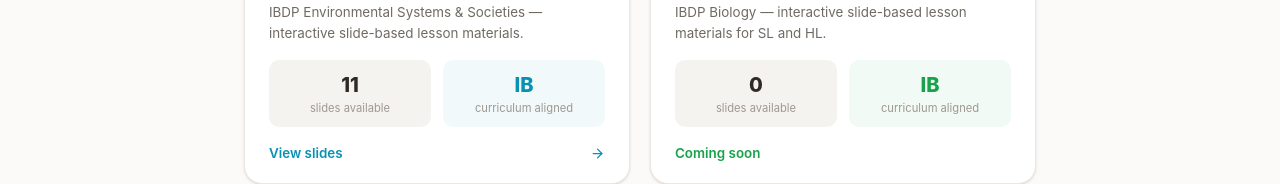
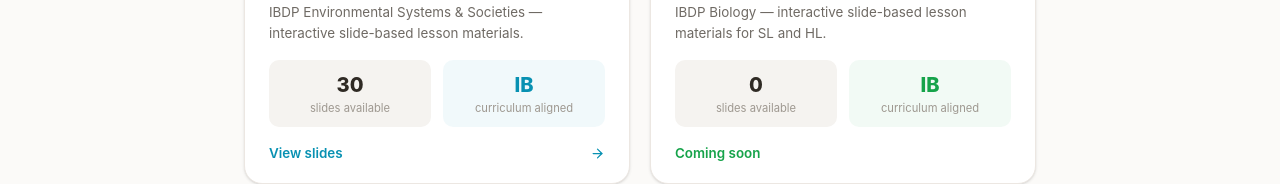
Before and after one commit to monikamehta610/monikamehta, a Next.js app: page /courses in a window 1280 px wide. Shown: the part 428-612 px from the top of the page. Built offline with nearby package versions, Linux system fonts and the light colour scheme.

Commit message:
Add coming-soon placeholders for Units 4–8 and HL Lenses

```diff
--- a/src/data/courses.ts
+++ b/src/data/courses.ts
@@ -123,6 +123,158 @@
         unit: "Unit 3: Biodiversity & Conservation",
         status: "coming-soon",
       },
+      {
+        slug: "4-1",
+        title: "Topic 4.1",
+        subtitle: "Water Systems",
+        level: "SL & HL",
+        unit: "Unit 4: Water",
+        status: "coming-soon",
+      },
+      {
+        slug: "4-2",
+        title: "Topic 4.2",
+        subtitle: "Water Access, Use & Security",
+        level: "SL & HL",
+        unit: "Unit 4: Water",
+        status: "coming-soon",
+      },
+      {
+        slug: "4-3",
+        title: "Topic 4.3",
+        subtitle: "Aquatic Food Production Systems",
+        level: "SL & HL",
+        unit: "Unit 4: Water",
+        status: "coming-soon",
+      },
+      {
+        slug: "4-4",
+        title: "Topic 4.4",
+        subtitle: "Water Pollution",
+        level: "SL & HL",
+        unit: "Unit 4: Water",
+        status: "coming-soon",
+      },
+      {
+        slug: "5-1",
+        title: "Topic 5.1",
+        subtitle: "Soils",
+        level: "SL & HL",
+        unit: "Unit 5: Land",
+        status: "coming-soon",
+      },
+      {
+        slug: "5-2",
+        title: "Topic 5.2",
+        subtitle: "Agriculture & Food",
+        level: "SL & HL",
+        unit: "Unit 5: Land",
+        status: "coming-soon",
+      },
+      {
+        slug: "6-1",
+        title: "Topic 6.1",
+        subtitle: "Introduction to the Atmosphere",
+        level: "SL & HL",
+        unit: "Unit 6: Atmospheric Systems & Society",
+        status: "coming-soon",
+      },
+      {
+        slug: "6-2",
+        title: "Topic 6.2",
+        subtitle: "Climate Change – Causes & Impacts",
+        level: "SL & HL",
+        unit: "Unit 6: Atmospheric Systems & Society",
+        status: "coming-soon",
+      },
+      {
+        slug: "6-3",
+        title: "Topic 6.3",
+        subtitle: "Climate Change – Mitigation & Adaptation",
+        level: "SL & HL",
+        unit: "Unit 6: Atmospheric Systems & Society",
+        status: "coming-soon",
+      },
+      {
+        slug: "6-4",
+        title: "Topic 6.4",
+        subtitle: "Stratospheric Ozone",
+        level: "SL & HL",
+        unit: "Unit 6: Atmospheric Systems & Society",
+        status: "coming-soon",
+      },
+      {
+        slug: "7-1",
+        title: "Topic 7.1",
+        subtitle: "Resource Use in Society",
+        level: "SL & HL",
+        unit: "Unit 7: Natural Resources",
+        status: "coming-soon",
+      },
+      {
+        slug: "7-2",
+        title: "Topic 7.2",
+        subtitle: "Energy Sources",
+        level: "SL & HL",
+        unit: "Unit 7: Natural Resources",
+        status: "coming-soon",
+      },
+      {
+        slug: "7-3",
+        title: "Topic 7.3",
+        subtitle: "Solid Waste",
+        level: "SL & HL",
+        unit: "Unit 7: Natural Resources",
+        status: "coming-soon",
+      },
+      {
+        slug: "8-1",
+        title: "Topic 8.1",
+        subtitle: "Human Population Dynamics",
+        level: "SL & HL",
+        unit: "Unit 8: Human Populations & Urban Systems",
+        status: "coming-soon",
+      },
+      {
+        slug: "8-2",
+        title: "Topic 8.2",
+        subtitle: "Urban Systems & Planning",
+        level: "SL & HL",
+        unit: "Unit 8: Human Populations & Urban Systems",
+        status: "coming-soon",
+      },
+      {
+        slug: "8-3",
+        title: "Topic 8.3",
+        subtitle: "Urban Air Pollution",
+        level: "SL & HL",
+        unit: "Unit 8: Human Populations & Urban Systems",
+        status: "coming-soon",
+      },
+      {
+        slug: "hl-a",
+        title: "HL.a",
+        subtitle: "Environmental Law",
+        level: "HL Only",
+        unit: "HL Lenses",
+        status: "coming-soon",
+      },
+      {
+        slug: "hl-b",
+        title: "HL.b",
+        subtitle: "Environmental Economics",
+        level: "HL Only",
+        unit: "HL Lenses",
+        status: "coming-soon",
+      },
+      {
+        slug: "hl-c",
+        title: "HL.c",
+        subtitle: "Environmental Ethics",
+        level: "HL Only",
+        unit: "HL Lenses",
+        status: "coming-soon",
+      },
     ],
   },
   {
```
